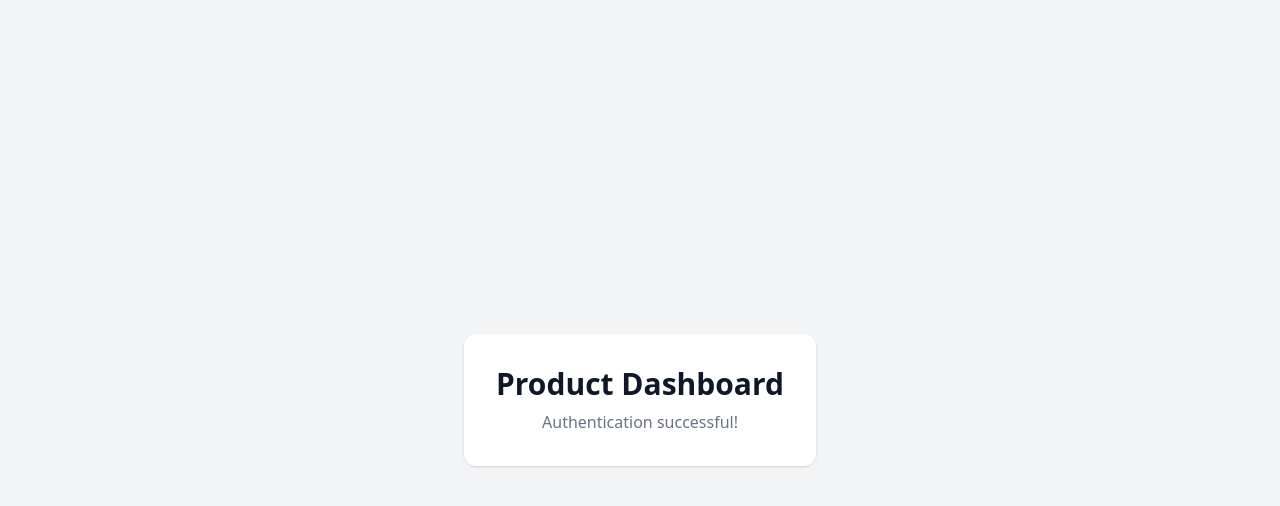
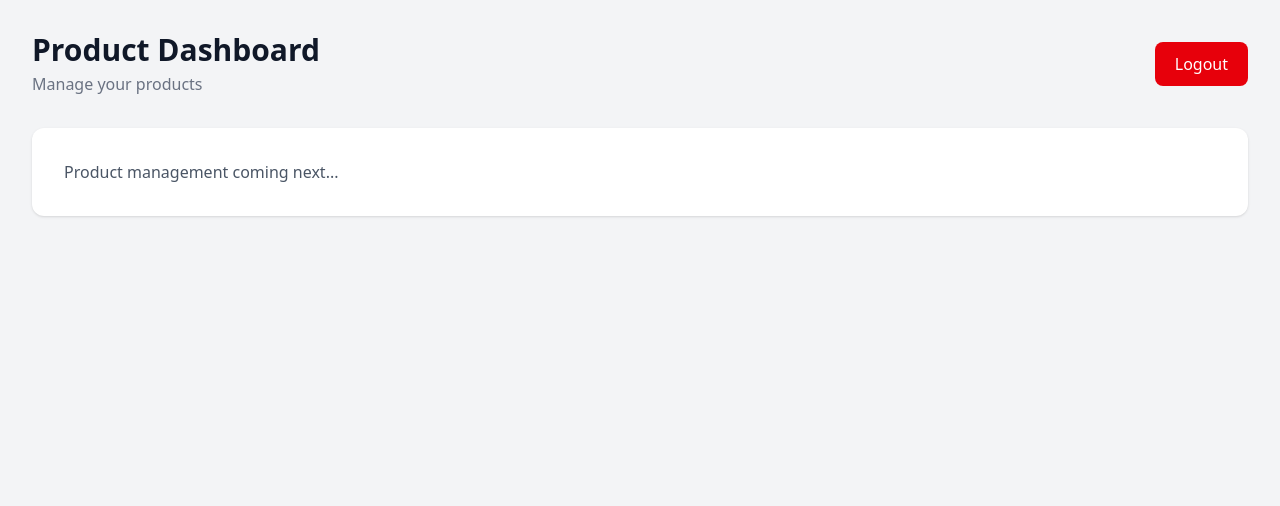
Before and after one commit to prathamesh4136/product-admin-dashboard, a Next.js app: page /products in a window 1280 px wide. Shown: the top 506 px of the page. Built offline with nearby package versions, Linux system fonts and the light colour scheme; sample sign-in values are in the browser's storage.

Commit message:
Fix authentication hydration handling

```diff
--- a/src/app/products/page.js
+++ b/src/app/products/page.js
@@ -1,15 +1,78 @@
+"use client";
+
+import { useEffect, useState } from "react";
+import { useRouter } from "next/navigation";
+import { isAuthenticated, logout } from "@/utils/auth";
+
 export default function ProductsPage() {
+  const router = useRouter();
+
+  const [isCheckingAuth, setIsCheckingAuth] = useState(true);
+  const [authenticated, setAuthenticated] = useState(false);
+
+  useEffect(() => {
+    const authenticatedUser = isAuthenticated();
+
+    if (!authenticatedUser) {
+      router.replace("/login");
+      return;
+    }
+
+    setAuthenticated(true);
+    setIsCheckingAuth(false);
+  }, [router]);
+
+  const handleLogout = () => {
+    logout();
+    router.replace("/login");
+  };
+
+  if (isCheckingAuth) {
     return (
       <main className="flex min-h-screen items-center justify-center bg-gray-100">
-        <div className="rounded-xl bg-white p-8 text-center shadow">
-          <h1 className="text-3xl font-bold text-gray-900">
-            Product Dashboard
-          </h1>
+        <div className="text-center">
+          <div className="mx-auto h-8 w-8 animate-spin rounded-full border-4 border-gray-300 border-t-blue-600" />
 
-          <p className="mt-2 text-gray-500">
-            Authentication successful!
+          <p className="mt-4 text-sm text-gray-500">
+            Checking authentication...
           </p>
         </div>
       </main>
     );
   }
+
+  if (!authenticated) {
+    return null;
+  }
+
+  return (
+    <main className="min-h-screen bg-gray-100 p-8">
+      <div className="mx-auto max-w-7xl">
+        <div className="mb-8 flex items-center justify-between">
+          <div>
+            <h1 className="text-3xl font-bold text-gray-900">
+              Product Dashboard
+            </h1>
+
+            <p className="mt-1 text-gray-500">
+              Manage your products
+            </p>
+          </div>
+
+          <button
+            onClick={handleLogout}
+            className="rounded-lg bg-red-600 px-5 py-2.5 font-medium text-white transition hover:bg-red-700"
+          >
+            Logout
+          </button>
+        </div>
+
+        <div className="rounded-xl bg-white p-8 shadow">
+          <p className="text-gray-600">
+            Product management coming next...
+          </p>
+        </div>
+      </div>
+    </main>
+  );
+}
--- a/src/lib/axios.js
+++ b/src/lib/axios.js
@@ -7,4 +7,36 @@ const api = axios.create({
   },
 });
 
+// Add authentication token to every request
+api.interceptors.request.use(
+  (config) => {
+    if (typeof window !== "undefined") {
+      const token = localStorage.getItem("authToken");
+
+      if (token) {
+        config.headers.Authorization = `Bearer ${token}`;
+      }
+    }
+
+    return config;
+  },
+  (error) => {
+    return Promise.reject(error);
+  }
+);
+
+// Handle API errors in one place
+api.interceptors.response.use(
+  (response) => response,
+  (error) => {
+    if (error.response?.status === 401) {
+      if (typeof window !== "undefined") {
+        localStorage.removeItem("authToken");
+      }
+    }
+
+    return Promise.reject(error);
+  }
+);
+
 export default api;
--- /dev/null
+++ b/src/utils/auth.js
@@ -0,0 +1,13 @@
+export const isAuthenticated = () => {
+    if (typeof window === "undefined") {
+      return false;
+    }
+
+    return Boolean(localStorage.getItem("authToken"));
+  };
+
+  export const logout = () => {
+    if (typeof window !== "undefined") {
+      localStorage.removeItem("authToken");
+    }
+  };
```
